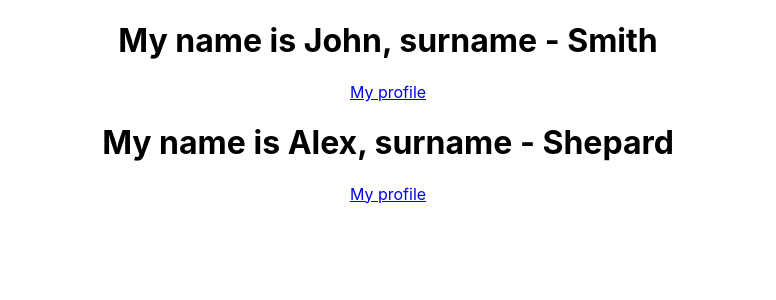
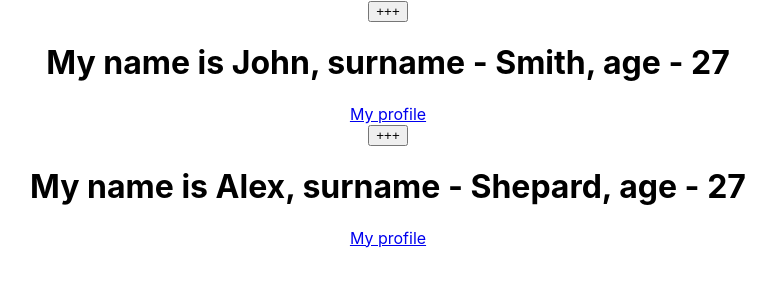
Before and after one commit to iBurzhumbayev/React, a React (Create React App) app: page / in a window 1280 px wide. Shown: the top 300 px of the page, without its empty margins (252-1028 px from the left). Built offline with nearby package versions, Linux system fonts and the light colour scheme.

Commit message:
Состояния компонентов

```diff
--- a/src/App.js
+++ b/src/App.js
@@ -1,21 +1,40 @@
-import logo from './logo.svg';
+import {Component} from 'react';
 import './App.css';
 
 // props (пропсы) — это входные данные React-компонентов, передаваемые от родительского компонента дочернему компоненту.
-function WhoAmI({name, surname, link}) {
-	return (
-		<div>
-			<h1>My name is {name()}, surname - {surname}</h1>
-			<a href={link}>My profile</a>
-		</div>
-	)
+class WhoAmI extends Component {
+	constructor(props) {
+		super(props);
+		this.state = {
+			years: 27,
+			text: '+++'
+		}
+	}
+
+	nextYear = () => {  // Только стрелочная функция
+		console.log('+++');
+		this.setState(state => ({ //State на прямую менять нельзя только так.
+			years: state.years + 1
+		}))
+	}
+
+	render() {
+		const {name, surname, link} = this.props
+		return (
+			<div>
+				<button onClick={this.nextYear}>{this.state.text}</button>
+				<h1>My name is {name}, surname - {surname}, age - {this.state.years}</h1>
+				<a href={link}>My profile</a>
+			</div>
+		)
+	}
 }
 
 function App() {
 	return (
 		<div className='App'>
-			<WhoAmI name={() => {return 'John'}} surname='Smith' link='facebook.com'/>
-			<WhoAmI name={() => {return 'Alex'}} surname='Shepard' link='vk.com'/>
+			<WhoAmI name='John' surname='Smith' link='facebook.com'/>
+			<WhoAmI name='Alex' surname='Shepard' link='vk.com'/>
 		</div>
 	)
 }
```
